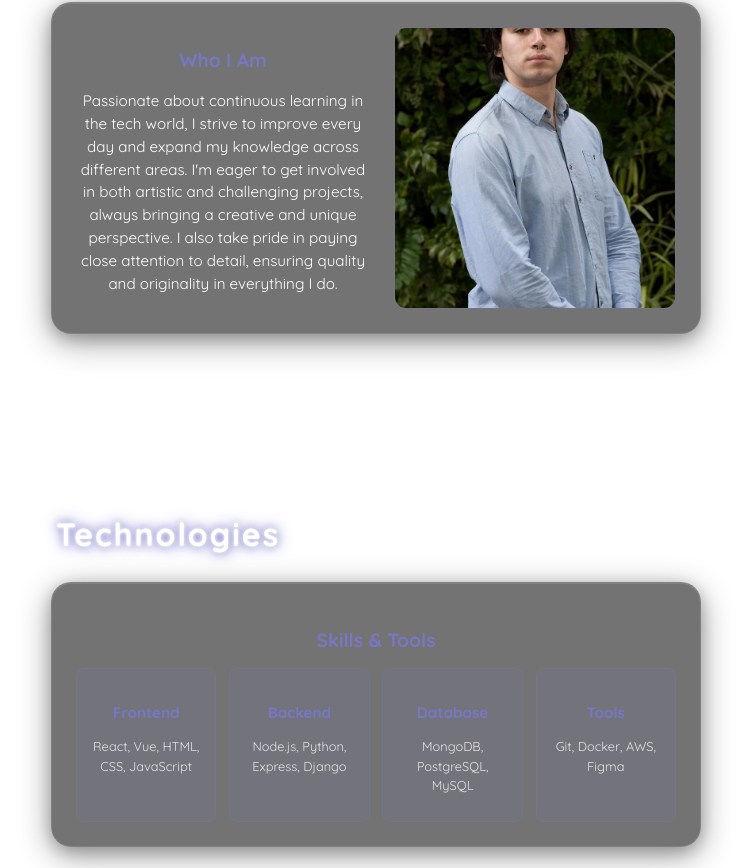
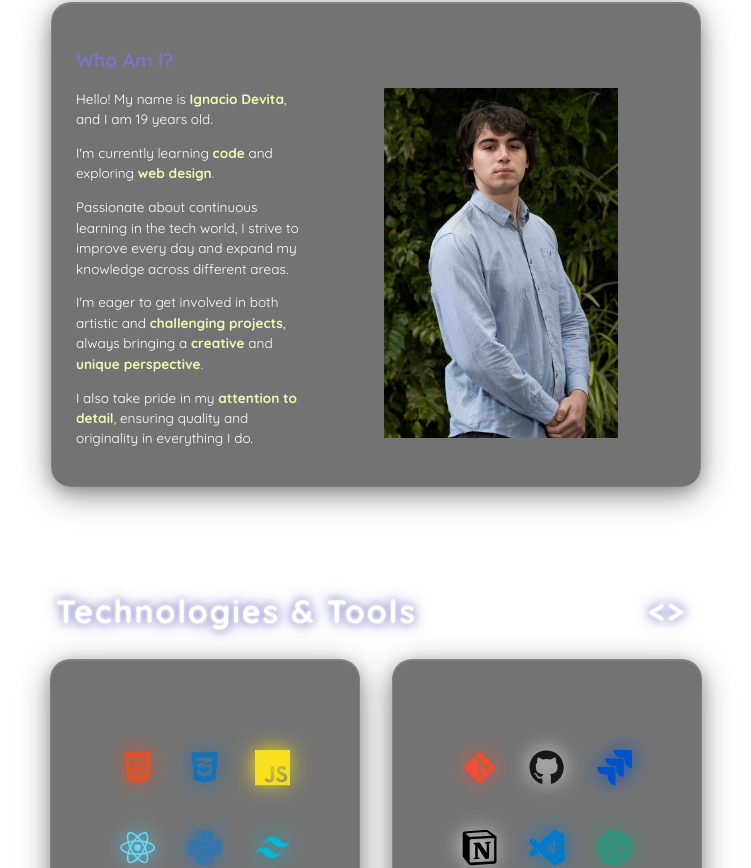
Before and after one commit to nyacho04/NaniPortfolio, a React (Vite) app in the folder portfoliopage/: page / in a window 1280 px wide. Shown: the part 1812-2680 px from the top of the page, without its empty margins (264-1015 px from the left). Built offline with nearby package versions, Linux system fonts and the light colour scheme.

Commit message:
about me corrected and tools section

```diff
--- a/portfoliopage/src/App.css
+++ b/portfoliopage/src/App.css
@@ -264,11 +264,11 @@ body {
 }
 
 .glassmorphism-panel:hover {
-  background: rgba(23, 23, 23, 0.7);
+  background: rgba(23, 23, 23, 0.6);
   box-shadow:
-    0 12px 40px 0 rgba(0, 0, 0, 0.5),
-    0 6px 20px 0 rgba(0, 0, 0, 0.3),
-    inset 0 1px 0 rgba(255, 255, 255, 0.15);
+    0 8px 32px 0 rgba(0, 0, 0, 0.4),
+    0 4px 16px 0 rgba(0, 0, 0, 0.2),
+    inset 0 1px 0 rgba(255, 255, 255, 0.1);
 }
 
 .about-panel:hover {
@@ -277,6 +277,34 @@ body {
     0 8px 32px 0 rgba(0, 0, 0, 0.4),
     0 4px 16px 0 rgba(0, 0, 0, 0.2),
     inset 0 1px 0 rgba(255, 255, 255, 0.1);
+}
+
+.tech-panel {
+  aspect-ratio: 1;
+  display: flex;
+  align-items: center;
+  justify-content: center;
+  max-width: 450px;
+  width: 100%;
+}
+
+.tech-tools-container {
+  display: flex;
+  gap: 2rem;
+  justify-content: center;
+  align-items: flex-start;
+  width: 100%;
+  max-width: 1200px;
+}
+
+.tech-square-panel {
+  aspect-ratio: 1;
+  max-width: 260px;
+  width: 100%;
+  display: flex;
+  flex-direction: column;
+  align-items: center;
+  justify-content: center;
 }
 
 .hero {
@@ -348,3 +376,34 @@ body {
   0%, 100% { transform: translateY(0); }
   50% { transform: translateY(16px); }
 }
+
+/* Estilos para los iconos de tecnologías */
+.tech-icon-container {
+  text-align: center;
+  position: relative;
+  cursor: pointer;
+  transition: all 0.3s ease;
+}
+
+.tech-icon-container:hover .tech-icon {
+  filter: drop-shadow(0 0 15px currentColor);
+}
+
+.tech-icon-container:hover .tech-name {
+  opacity: 1;
+}
+
+.tech-name {
+  position: absolute;
+  top: 100%;
+  left: 50%;
+  transform: translateX(-50%);
+  margin-top: 0.5rem;
+  font-size: 0.8rem;
+  color: #fff;
+  opacity: 0;
+  transition: opacity 0.3s ease;
+  white-space: nowrap;
+  pointer-events: none;
+  text-shadow: 0 0 5px rgba(0, 0, 0, 0.8);
+}
--- a/portfoliopage/src/App.jsx
+++ b/portfoliopage/src/App.jsx
@@ -3,6 +3,8 @@ import reactLogo from './assets/react.svg'
 import viteLogo from '/vite.svg'
 import './App.css'
 import { FaInstagram, FaTwitter, FaGithub, FaLinkedin, FaHome } from 'react-icons/fa';
+import { FaHtml5, FaCss3Alt, FaPython, FaReact, FaJs, FaDatabase, FaGitAlt } from 'react-icons/fa';
+import { SiFlask, SiMysql, SiJira, SiNotion, SiVisualstudiocode, SiOpenai, SiTailwindcss, SiJavascript, SiReact, SiPython } from 'react-icons/si';
 
 function App() {
   const [count, setCount] = useState(0)
@@ -81,73 +83,106 @@ function App() {
         </div>
       </section>
       <section id="about" className="section">
-        <div className="section-title">About Me</div>
+        <div className="section-title" style={{ display: 'flex', justifyContent: 'space-between', alignItems: 'center' }}>
+          <span>About Me</span>
+          <span style={{ marginRight: '-30px' }}>:)</span>
+        </div>
         <div className="glassmorphism-panel about-panel">
           <div style={{ display: 'flex', gap: '1.5rem', alignItems: 'flex-start' }}>
-            <div style={{ flex: 1 }}>
-              <h3 style={{ color: '#7877c6', marginBottom: '0.8rem', fontFamily: 'Quicksand', fontSize: '1.2rem' }}>Who I Am</h3>
-              <p style={{ lineHeight: '1.5', marginBottom: '0.8rem', fontSize: '0.95rem' }}>
-                Passionate about continuous learning in the tech world, I strive to improve every day and expand my knowledge across different areas. I'm eager to get involved in both artistic and challenging projects, always bringing a creative and unique perspective. I also take pride in paying close attention to detail, ensuring quality and originality in everything I do.
+            <div style={{ flex: 1, textAlign: 'left' }}>
+              <h3 style={{ color: '#7877c6', marginBottom: '0.8rem', fontFamily: 'Quicksand', fontSize: '1.2rem' }}>Who Am I?</h3>
+              <p style={{ lineHeight: '1.5', marginBottom: '0.8rem', fontSize: '0.85rem' }}>
+                Hello! My name is <span style={{ color: 'rgb(239, 247, 175)', fontWeight: 'bold' }}>Ignacio Devita</span>, and I am 19 years old.
+              </p>
+              <p style={{ lineHeight: '1.5', marginBottom: '0.8rem', fontSize: '0.85rem' }}>
+                I'm currently learning <span style={{ color: '#eff7af', fontWeight: 'bold' }}>code</span> and exploring <span style={{ color: '#eff7af', fontWeight: 'bold' }}>web design</span>.
+              </p>
+              <p style={{ lineHeight: '1.5', marginBottom: '0.8rem', fontSize: '0.85rem' }}>
+                Passionate about continuous learning in the tech world, I strive to improve every day and expand my knowledge across different areas.
+              </p>
+              <p style={{ lineHeight: '1.5', marginBottom: '0.8rem', fontSize: '0.85rem' }}>
+                I'm eager to get involved in both artistic and <span style={{ color: '#eff7af', fontWeight: 'bold' }}>challenging projects</span>, always bringing a <span style={{ color: '#eff7af', fontWeight: 'bold' }}>creative</span> and <span style={{ color: '#eff7af', fontWeight: 'bold' }}>unique perspective</span>.
+              </p>
+              <p style={{ lineHeight: '1.5', marginBottom: '0.8rem', fontSize: '0.85rem' }}>
+                I also take pride in my <span style={{ color: '#eff7af', fontWeight: 'bold' }}>attention to detail</span>, ensuring quality and originality in everything I do.
               </p>
             </div>
+            <div style={{ marginTop: '3.8rem' }}>
               <img
                 src="/portfolio-1.webp"
                 alt="Nacho Devita"
                 style={{
-                width: '280px',
-                height: '280px',
-                borderRadius: '12px',
-                border: '1px solid rgba(120, 119, 198, 0.2)',
-                objectFit: 'cover'
+                  width: '350px',
+                  height: '350px',
+                  borderRadius: '25px',
+                  objectFit: 'contain',
+                  objectPosition: 'top'
                 }}
               />
             </div>
           </div>
+        </div>
       </section>
       <section id="tech" className="section">
-        <div className="section-title">Technologies</div>
-        <div className="glassmorphism-panel">
-          <h3 style={{ color: '#7877c6', marginBottom: '0.8rem', fontFamily: 'Quicksand', fontSize: '1.2rem' }}>Skills & Tools</h3>
-          <div style={{ display: 'grid', gridTemplateColumns: 'repeat(auto-fit, minmax(120px, 1fr))', gap: '0.8rem' }}>
-            <div style={{
-              background: 'rgba(120, 119, 198, 0.1)',
-              padding: '0.8rem',
-              borderRadius: '8px',
-              border: '1px solid rgba(120, 119, 198, 0.2)',
-              textAlign: 'center'
-            }}>
-              <h4 style={{ color: '#7877c6', marginBottom: '0.3rem', fontSize: '0.95rem' }}>Frontend</h4>
-              <p style={{ fontSize: '0.8rem', opacity: 0.8 }}>React, Vue, HTML, CSS, JavaScript</p>
+        <div className="section-title" style={{ display: 'flex', justifyContent: 'space-between', alignItems: 'center' }}>
+          <span>Technologies & Tools</span>
+          <span style={{ marginRight: '-30px' }}>&lt;&gt;</span>
         </div>
-            <div style={{
-              background: 'rgba(120, 119, 198, 0.1)',
-              padding: '0.8rem',
-              borderRadius: '8px',
-              border: '1px solid rgba(120, 119, 198, 0.2)',
-              textAlign: 'center'
-            }}>
-              <h4 style={{ color: '#7877c6', marginBottom: '0.3rem', fontSize: '0.95rem' }}>Backend</h4>
-              <p style={{ fontSize: '0.8rem', opacity: 0.8 }}>Node.js, Python, Express, Django</p>
+        <div className="tech-tools-container">
+          <div className="glassmorphism-panel tech-square-panel">
+            <div style={{ display: 'grid', gridTemplateColumns: 'repeat(3, 1fr)', gap: '2rem', justifyContent: 'center', alignItems: 'center' }}>
+              <div className="tech-icon-container">
+                <FaHtml5 className="tech-icon" style={{ fontSize: '2.2rem', color: '#E34F26', filter: 'drop-shadow(0 0 10px #E34F26)' }} />
+                <p className="tech-name">HTML5</p>
               </div>
-            <div style={{
-              background: 'rgba(120, 119, 198, 0.1)',
-              padding: '0.8rem',
-              borderRadius: '8px',
-              border: '1px solid rgba(120, 119, 198, 0.2)',
-              textAlign: 'center'
-            }}>
-              <h4 style={{ color: '#7877c6', marginBottom: '0.3rem', fontSize: '0.95rem' }}>Database</h4>
-              <p style={{ fontSize: '0.8rem', opacity: 0.8 }}>MongoDB, PostgreSQL, MySQL</p>
+              <div className="tech-icon-container">
+                <FaCss3Alt className="tech-icon" style={{ fontSize: '2.2rem', color: '#1572B6', filter: 'drop-shadow(0 0 10px #1572B6)' }} />
+                <p className="tech-name">CSS3</p>
               </div>
-            <div style={{
-              background: 'rgba(120, 119, 198, 0.1)',
-              padding: '0.8rem',
-              borderRadius: '8px',
-              border: '1px solid rgba(120, 119, 198, 0.2)',
-              textAlign: 'center'
-            }}>
-              <h4 style={{ color: '#7877c6', marginBottom: '0.3rem', fontSize: '0.95rem' }}>Tools</h4>
-              <p style={{ fontSize: '0.8rem', opacity: 0.8 }}>Git, Docker, AWS, Figma</p>
+              <div className="tech-icon-container">
+                <SiJavascript className="tech-icon" style={{ fontSize: '2.2rem', color: '#F7DF1E', filter: 'drop-shadow(0 0 10px #F7DF1E)' }} />
+                <p className="tech-name">JavaScript</p>
+              </div>
+              <div className="tech-icon-container">
+                <SiReact className="tech-icon" style={{ fontSize: '2.2rem', color: '#61DAFB', filter: 'drop-shadow(0 0 10px #61DAFB)' }} />
+                <p className="tech-name">React</p>
+              </div>
+              <div className="tech-icon-container">
+                <SiPython className="tech-icon" style={{ fontSize: '2.2rem', color: '#3776AB', filter: 'drop-shadow(0 0 10px #3776AB)' }} />
+                <p className="tech-name">Python</p>
+              </div>
+              <div className="tech-icon-container">
+                <SiTailwindcss className="tech-icon" style={{ fontSize: '2.2rem', color: '#06B6D4', filter: 'drop-shadow(0 0 10px #06B6D4)' }} />
+                <p className="tech-name">Tailwind</p>
+              </div>
+            </div>
+          </div>
+          <div className="glassmorphism-panel tech-square-panel">
+            <div style={{ display: 'grid', gridTemplateColumns: 'repeat(3, 1fr)', gap: '2rem', justifyContent: 'center', alignItems: 'center' }}>
+              <div className="tech-icon-container">
+                <FaGitAlt className="tech-icon" style={{ fontSize: '2.2rem', color: '#F05032', filter: 'drop-shadow(0 0 10px #F05032)' }} />
+                <p className="tech-name">Git</p>
+              </div>
+              <div className="tech-icon-container">
+                <FaGithub className="tech-icon" style={{ fontSize: '2.2rem', color: '#181717', filter: 'drop-shadow(0 0 10px #ffffff)' }} />
+                <p className="tech-name">GitHub</p>
+              </div>
+              <div className="tech-icon-container">
+                <SiJira className="tech-icon" style={{ fontSize: '2.2rem', color: '#0052CC', filter: 'drop-shadow(0 0 10px #0052CC)' }} />
+                <p className="tech-name">Jira</p>
+              </div>
+              <div className="tech-icon-container">
+                <SiNotion className="tech-icon" style={{ fontSize: '2.2rem', color: '#000000', filter: 'drop-shadow(0 0 10px #ffffff)' }} />
+                <p className="tech-name">Notion</p>
+              </div>
+              <div className="tech-icon-container">
+                <SiVisualstudiocode className="tech-icon" style={{ fontSize: '2.2rem', color: '#007ACC', filter: 'drop-shadow(0 0 10px #007ACC)' }} />
+                <p className="tech-name">VS Code</p>
+              </div>
+              <div className="tech-icon-container">
+                <SiOpenai className="tech-icon" style={{ fontSize: '2.2rem', color: '#10A37F', filter: 'drop-shadow(0 0 10px #10A37F)' }} />
+                <p className="tech-name">OpenAI</p>
+              </div>
             </div>
           </div>
         </div>
```
Also changed, not shown: 1 other file (tests, documents, lock files or other folders). Lines whose indentation alone changed are shown as unchanged.
